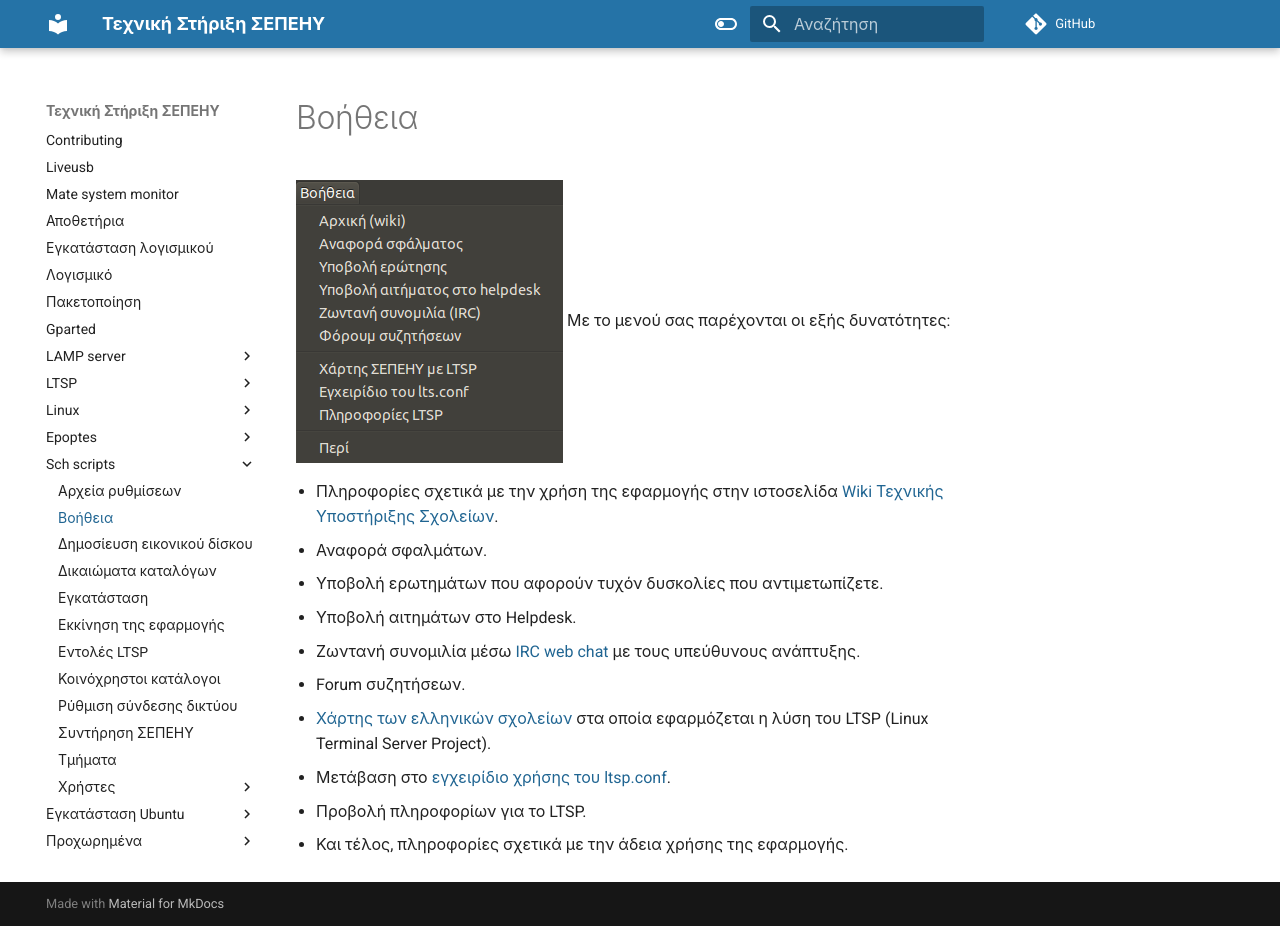
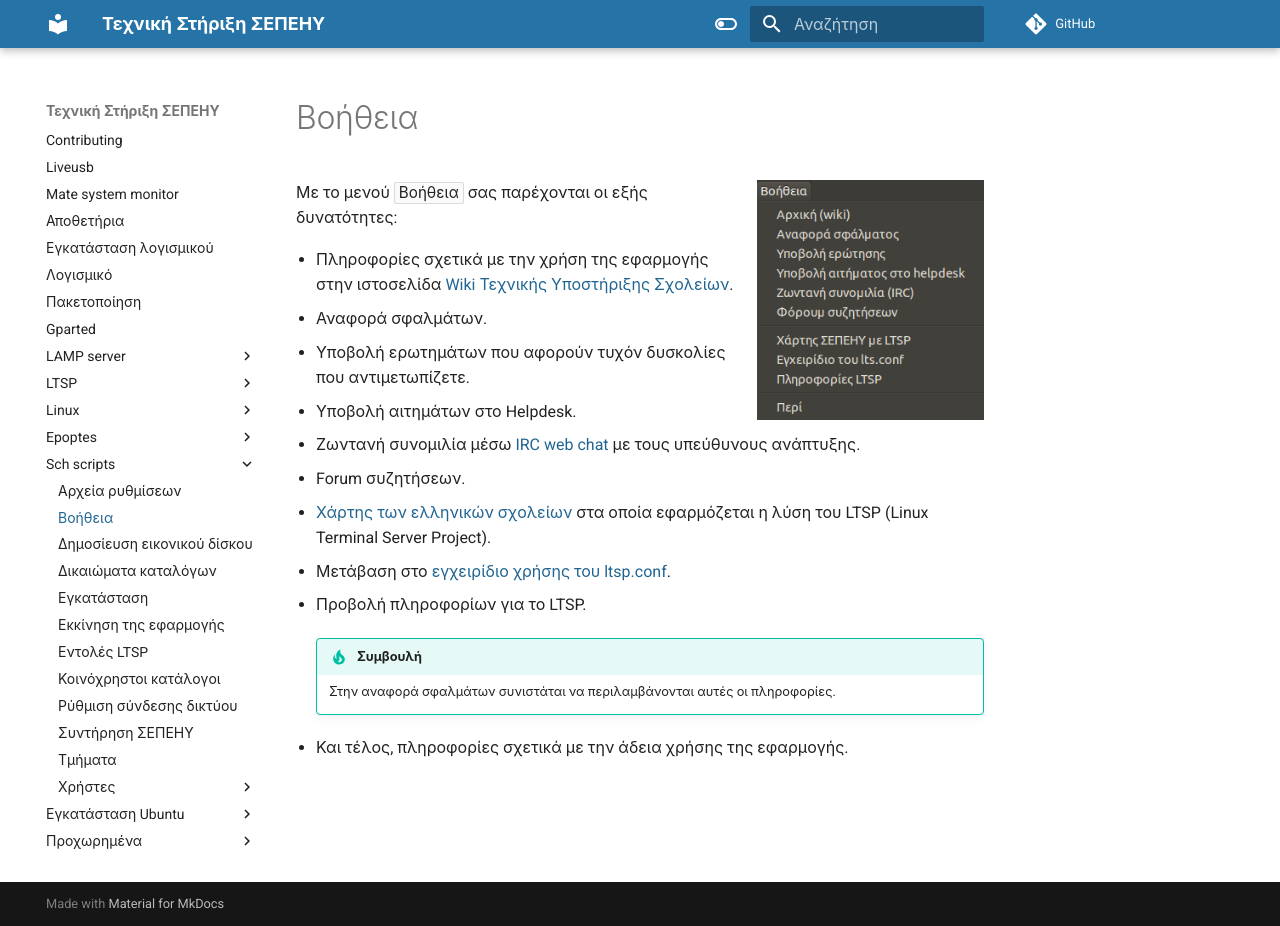
Before and after one commit to siahos/el.ltsp.org, an MkDocs documentation site: the page built from docs/sch-scripts/Βοήθεια.md, in a window 1280 px wide and 926 px high. Built offline with MkDocs 1.6.1 and Material for MkDocs 9.7.7, drawn with Linux system fonts in a browser that asks for light colours; comment, search, counter and statistics services are not loaded.

Commit message:
updated sch-scripts/Βοήθεια.md

```diff
--- a/docs/sch-scripts/Βοήθεια.md
+++ b/docs/sch-scripts/Βοήθεια.md
@@ -1,5 +1,5 @@
-![Schscripts_help.png](Schscripts_help.png "Schscripts_help.png") Με
-το μενού  σας παρέχονται οι εξής δυνατότητες:
+[*![](Schscripts_help.png)*](Schscripts_help.png)
+Με το μενού ***Βοήθεια*** σας παρέχονται οι εξής δυνατότητες:
 
   - Πληροφορίες σχετικά με την χρήση της εφαρμογής στην ιστοσελίδα [Wiki
     Τεχνικής Υποστήριξης Σχολείων](../LTSP/index.md).
@@ -16,4 +16,8 @@
   - Μετάβαση στο [εγχειρίδιο χρήσης του
     ltsp.conf](https://ltsp.org/man/ltsp.conf).
   - Προβολή πληροφορίων για το LTSP.
+
+    !!! tip "Συμβουλή"
+        Στην αναφορά σφαλμάτων συνιστάται να περιλαμβάνονται αυτές οι πληροφορίες.
+
   - Και τέλος, πληροφορίες σχετικά με την άδεια χρήσης της εφαρμογής.
```
